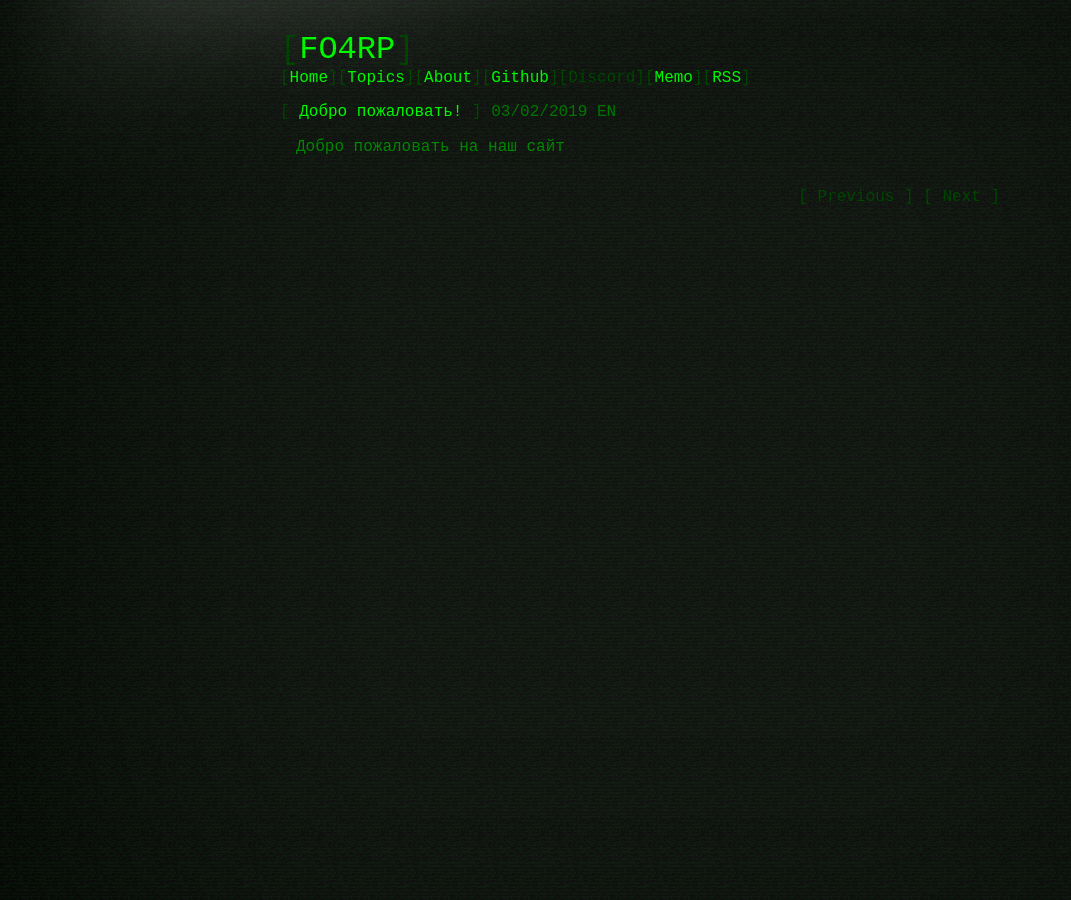
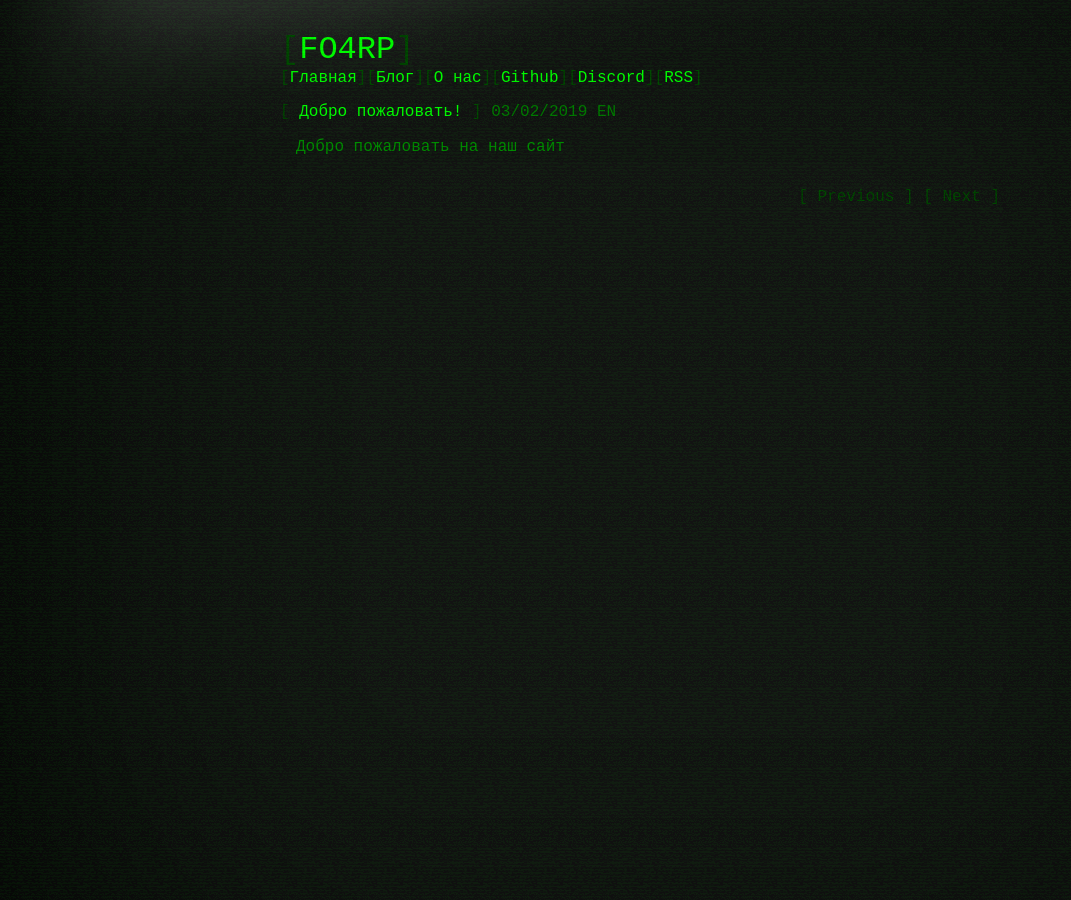
Before and after one commit to fonline-roleplay/FO4RP, a Jekyll site: the page built from index.html, in a window 1280 px wide. Shown: the whole page, without its empty margins (0-1071 px from the left). Built offline with Jekyll 4.4.1, drawn with Linux system fonts in a browser that asks for light colours; Markdown is read by kramdown in place of the engine named in the settings; the list of posts is cut into pages by our own code.

Commit message:
Перевод меню

```diff
--- a/_includes/header.html
+++ b/_includes/header.html
@@ -2,12 +2,12 @@
   <header>
     <a href="{{ site.url }}/" class="top-link">{{ site.name }}</a>
       <ul class="nav">
-        <li><a href="{{ site.url }}/">Home</a></li>
-        <li><a href="{{ site.url }}/tags">Topics</a></li>
-        <li><a href="{{ site.url }}/about">About</a></li>
+        <li><a href="{{ site.url }}/">Главная</a></li>
+        <li><a href="{{ site.url }}/tags">Блог</a></li>
+        <li><a href="{{ site.url }}/about">О нас</a></li>
         <li><a href="https://github.com/Erandelax/fonline-roleplay-server/issues">Github</a>
-        <li><a class="disabled" href="https://discord.gg/sFkCj5F">Discord</a></li>
-        <li><a href="{{ site.url }}/memo">Memo</a></li>
+        <li><a href="https://discord.gg/qD6WYFY">Discord</a></li>
+        <!--<li><a href="{{ site.url }}/memo">Memo</a></li>-->
         <li><a href="{{ site.url }}/feed.xml">RSS</a></li>
       </ul>
   </header>
--- a/assets/main.css
+++ b/assets/main.css
@@ -147,12 +147,12 @@ body{
 }
 
 html:before{
-    background:url(/assets/bg.png) center/cover;
+    background:url(bg.png) center/cover;
     animation:brightness 5s ease infinite;
     pointer-events: none;
 }
 html.with-effects:after{
-    background:url(/assets/noise.gif) repeat, url(/assets/noise.webp) repeat;
+    background:url(noise.gif) repeat, url(noise.webp) repeat;
     pointer-events:none;
     /*mix-blend-mode:overlay;*/
     opacity: .05;
```
